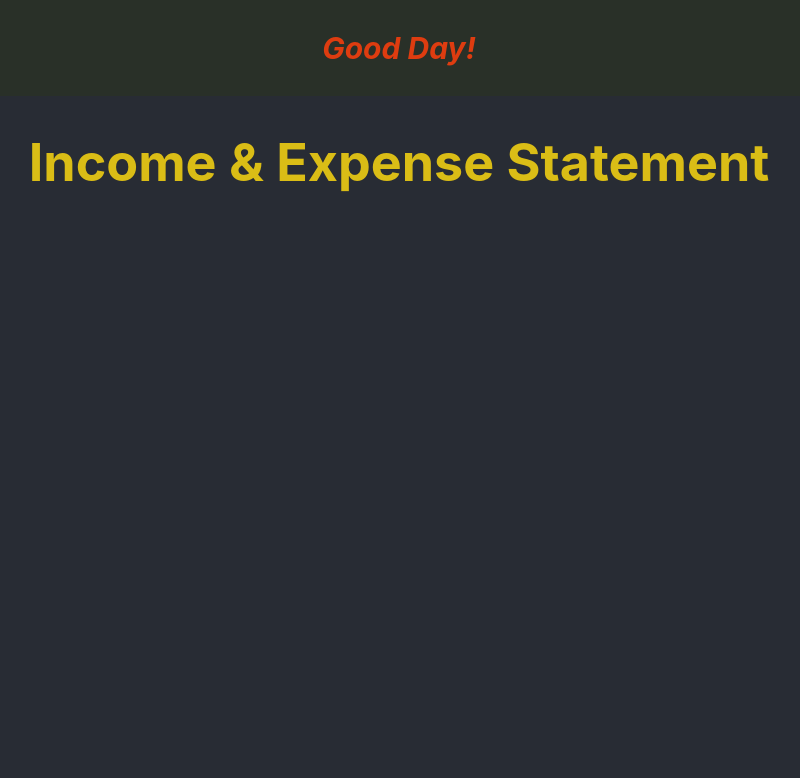
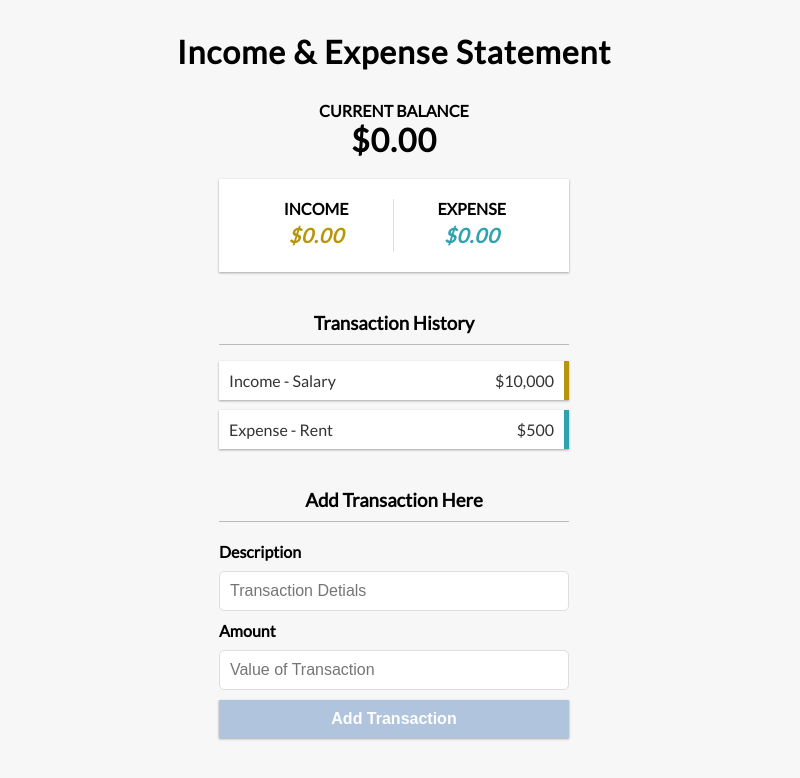
Before and after one commit to asimro/ExpenseTrackerAR, a React (Create React App) app: page / in a window 1280 px wide. Shown: the top 778 px of the page, without its empty margins (246-1046 px from the left). Built offline with nearby package versions, Linux system fonts and the light colour scheme.

Commit message:
3rd commit

```diff
--- a/public/index.html
+++ b/public/index.html
@@ -26,7 +26,7 @@
     -->
     <title>First React App</title>
   </head>
-  <body style="background-color: rgba(18, 26, 17, 0.9); color: ghostwhite; padding-left: 10px;">
+  <body >
     <noscript>You need to enable JavaScript to run this app.</noscript>
     <div id="root"></div>
     <!--
--- a/src/App.css
+++ b/src/App.css
@@ -1,10 +1,177 @@
-.App {
-    background-color: #282c34;
-    min-height: 100vh;
-    display: flex;
-    flex-direction: column;
-    align-items:center;
-    justify-content:flex-start;
-    font-size: calc(10px + 2vmin);
-    color: #f3d112e1;
-  }
+@import url('https://fonts.googleapis.com/css?family=Lato&display=swap');
+
+:root {
+  --box-shadow: 0 1px 3px rgba(0, 0, 0, 0.12), 0 1px 2px rgba(0, 0, 0, 0.24);
+}
+
+* {
+  box-sizing: border-box;
+}
+
+body {
+  background-color: #f7f7f7;
+  display: flex;
+  flex-direction: column;
+  align-items: center;
+  justify-content: center;
+  min-height: 100vh;
+  margin: 0;
+  font-family: 'Lato', sans-serif;
+}
+
+.container {
+  margin: 30px auto;
+  width: 350px;
+}
+
+h1 {
+  letter-spacing: 1px;
+  margin: 0;
+  text-align: center;
+}
+
+h2 {
+  letter-spacing: 1px;
+  margin: 0;
+  text-align: center;
+}
+
+h3 {
+  border-bottom: 1px solid #bbb;
+  padding-bottom: 10px;
+  margin: 40px 0 10px;
+  text-align: center;
+}
+
+h4 {
+  margin: 0;
+  text-transform: uppercase;
+  text-align: center;
+}
+
+.inc-exp-container {
+  background-color: #fff;
+  box-shadow: var(--box-shadow);
+  padding: 20px;
+  display: flex;
+  justify-content: space-between;
+  margin: 20px 0;
+}
+
+.inc-exp-container > div {
+  flex: 1;
+  text-align: center;
+}
+
+.inc-exp-container > div:first-of-type {
+  border-right: 1px solid #dedede;
+}
+
+.money {
+  font-size: 20px;
+  letter-spacing: 1px;
+  margin: 5px 0;
+}
+
+.money.plus {
+  color: #b6960a;
+  font-weight: bold;
+}
+
+.money.minus {
+  color: #2da3ad;
+  font-weight: bold;
+}
+
+label {
+  display: inline-block;
+  margin: 10px 0;
+  font-weight: bold;
+}
+
+input[type='text'],
+input[type='number'] {
+  border: 1px solid #dedede;
+  border-radius: 5px;
+  display: block;
+  font-size: 16px;
+  padding: 10px;
+  width: 100%;
+}
+
+.btn {
+  cursor: pointer;
+  background-color: lightsteelblue;
+  box-shadow: var(--box-shadow);
+  color: #fff;
+  border: 0;
+  display: block;
+  font-size: 16px;
+  margin: 10px 0 30px;
+  padding: 10px;
+  width: 100%;
+  font-weight: bold;
+}
+
+.btn:focus,
+.delete-btn:focus {
+  outline: 5px;
+}
+
+.list {
+  list-style-type: none;
+  padding: 0;
+  margin-bottom: 40px;
+}
+
+.list li {
+  background-color: #fff;
+  box-shadow: var(--box-shadow);
+  color: #333;
+  display: flex;
+  justify-content: space-between;
+  position: relative;
+  padding: 10px;
+  margin: 10px 0;
+}
+
+.list li.plus {
+  border-right: 5px solid #b6960a;
+}
+
+.list li.plus:hover {
+  border-right: 5px solid #b6960a;
+  background-color: #b6960a;
+  color: #f7f7f7
+}
+
+.list li.minus {
+  border-right: 5px solid #2da3ad;
+}
+
+.list li.minus:hover {
+  border-right: 5px solid #2da3ad;
+  background-color: #2da3ad;
+  color: #f7f7f7
+}
+
+
+.delete-btn {
+  cursor: pointer;
+  background-color: #8a6a66;
+  border: 0;
+  color: #fff;
+  font-size: 20px;
+  line-height: 20px;
+  padding: 2px 5px;
+  position: absolute;
+  top: 50%;
+  left: 0;
+  transform: translate(-100%, -50%);
+  opacity: 0;
+  transition: opacity 0.3s ease;
+}
+
+.list li:hover .delete-btn {
+  opacity: 1;
+}
--- a/src/App.js
+++ b/src/App.js
@@ -1,18 +1,32 @@
-import reactDom from 'react-dom';
 import './App.css';
-import React, { useState, useEffect, useContext } from 'react';
+import React  from 'react';
+
+//import Components
+import { Header } from './components/Header';
+import { Balance } from './components/Balance';
+import { AccountSummary } from './components/AccountSummary';
+import { TransactionHistory } from './components/TransactionHistory';
+import { AddTransaction } from './components/AddTransaction';
+
+//import the Global Provider
+import { GlobalProvider } from './context/GlobalState';
 
 
 function App() {
-  let value = useState(188);
+
   return (
 
-      <div className="App">
+     <GlobalProvider>
 
-        <h1>Income & Expense Statement </h1>
-        <br />
+      <Header />
+      <div className="container">
+        <Balance />
+        <AccountSummary />
+        <TransactionHistory />
+        <AddTransaction />
+      </div>
 
-      </div>
+    </GlobalProvider>
 
   );
 }
--- /dev/null
+++ b/src/components/AccountSummary.js
@@ -0,0 +1,18 @@
+import React from 'react'
+
+export const AccountSummary = () => {
+    return (
+        <div className="inc-exp-container">
+            <div>
+                <h4> Income </h4>
+                <p className="money plus"> $0.00 </p>
+            </div>
+
+            <div>
+                <h4> Expense </h4>
+                <p className="money minus"> $0.00 </p>
+            </div>
+
+        </div>
+    )
+}
--- /dev/null
+++ b/src/components/AddTransaction.js
@@ -0,0 +1,41 @@
+import React, { useState } from 'react'
+
+export const AddTransaction = () => {
+
+    const [description, setDescription] = useState();
+    const [amount, setAmount] = useState();
+
+    return (
+        <div>
+            <h3>Add Transaction Here</h3>
+            <form>
+                <div className="form-control">
+                    <label htmlFor="description">
+                        Description
+                    </label>
+                    <input type="text"
+                        id="description"
+                        placeholder="Transaction Detials"
+                        value={description}
+                        onChange={(e) => { setDescription(e.target.value) }}
+                    />
+                </div>
+
+                <div className="form-control">
+                    <label htmlFor="amount">
+                        Amount
+                    </label>
+                    <input type="number"
+                        id="amount"
+                        placeholder="Value of Transaction"
+                        value={amount}
+                        onChange={(e)=>{setAmount(e.target.value)}}
+                    />
+                </div>
+                <button className="btn">
+                    Add Transaction
+                </button>
+            </form>
+        </div>
+    )
+}
--- /dev/null
+++ b/src/components/Balance.js
@@ -0,0 +1,10 @@
+import React from 'react'
+
+export const Balance = () => {
+    return (
+        <div>
+            <h4>Current Balance </h4>
+            <h1>$0.00</h1>
+        </div>
+    )
+}
--- /dev/null
+++ b/src/components/Header.js
@@ -0,0 +1,13 @@
+import react from "react";
+
+export const Header = ()=> {
+    return(
+        <div>
+
+        <h1>
+        Income & Expense Statement
+
+        </h1>
+        </div>
+    )
+}
--- /dev/null
+++ b/src/components/TransactionHistory.js
@@ -0,0 +1,23 @@
+import React from 'react'
+
+export const TransactionHistory = () => {
+    return (
+        <div>
+            <h3>Transaction History </h3>
+
+            <ul className="list">
+                <li className="plus">
+                    Income - Salary
+                    <span>$10,000</span>
+                    <button className="delete-btn">x</button>
+                </li>
+
+                <li className="minus">
+                    Expense - Rent
+                    <span>$500</span>
+                    <button className="delete-btn">x</button>
+                </li>
+            </ul>
+        </div>
+    )
+}
--- /dev/null
+++ b/src/context/AppReducer.js
@@ -0,0 +1,6 @@
+export default (state, action) => {
+    switch (action.type) {
+        default:
+            return state;
+    }
+}
--- /dev/null
+++ b/src/context/GlobalState.js
@@ -0,0 +1,30 @@
+import React, { createContext, useReducer } from 'react';
+import AppReducer from './AppReducer';
+
+//create the initial state
+const initialState = {
+    transactions: [
+        { id: 1, description: "Income 1", amount: 1000 },
+        { id: 2, description: "Expense 1", amount: -200 },
+        { id: 3, description: "Income 2", amount: 500 },
+        { id: 4, description: "Expense 2", amount: -100 },
+    ]
+}
+
+//create the global context
+export const GlobalContext = createContext(initialState);
+
+
+
+// Create a Provider for the Global Context
+export const GlobalProvider = ({children}) => {
+
+    const [state, dispatch] = useReducer(AppReducer, initialState)
+
+    return (
+        <GlobalContext.Provider value={
+            { transactions: state.transactions }}>
+                {children}
+        </GlobalContext.Provider>
+    );
+}
--- a/src/index.js
+++ b/src/index.js
@@ -7,7 +7,7 @@
   <React.StrictMode>
     <div>
 
-      <p> Good Day! </p>
+
       <App />
 
     </div>
```
